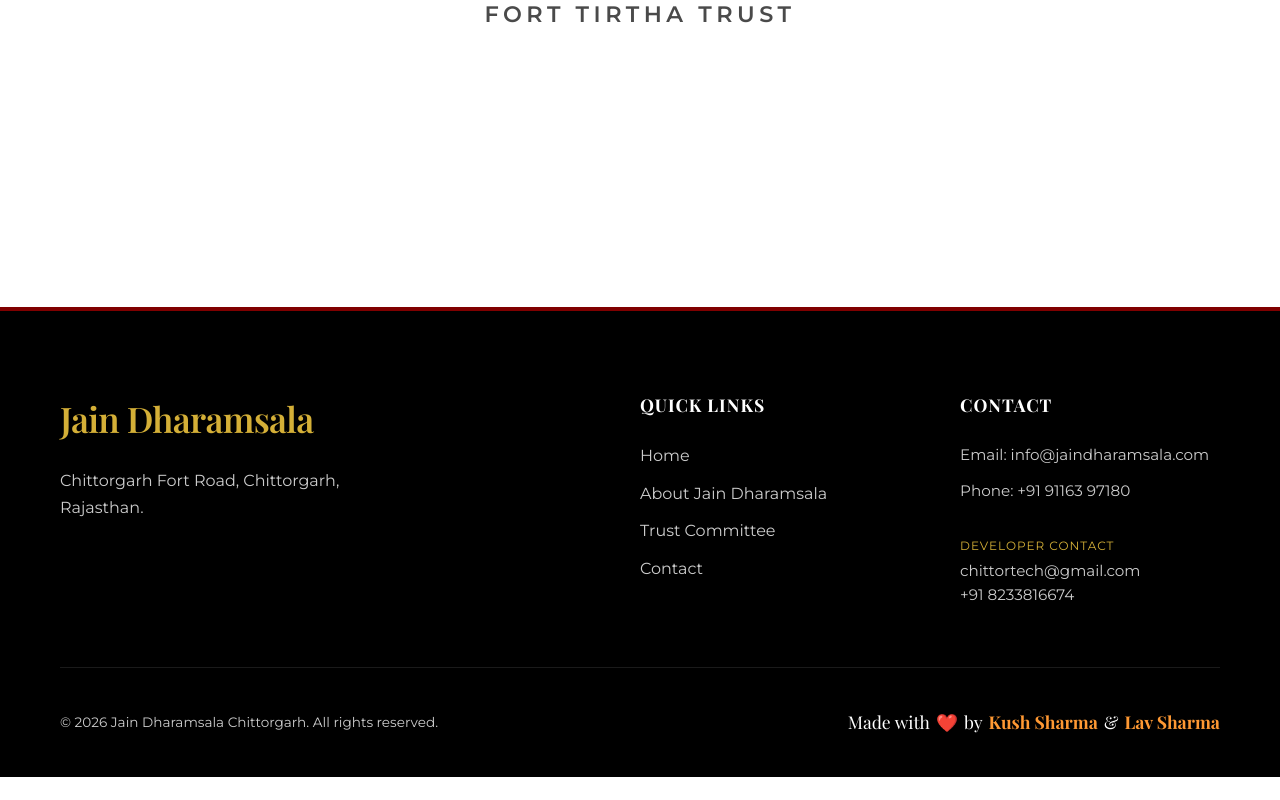
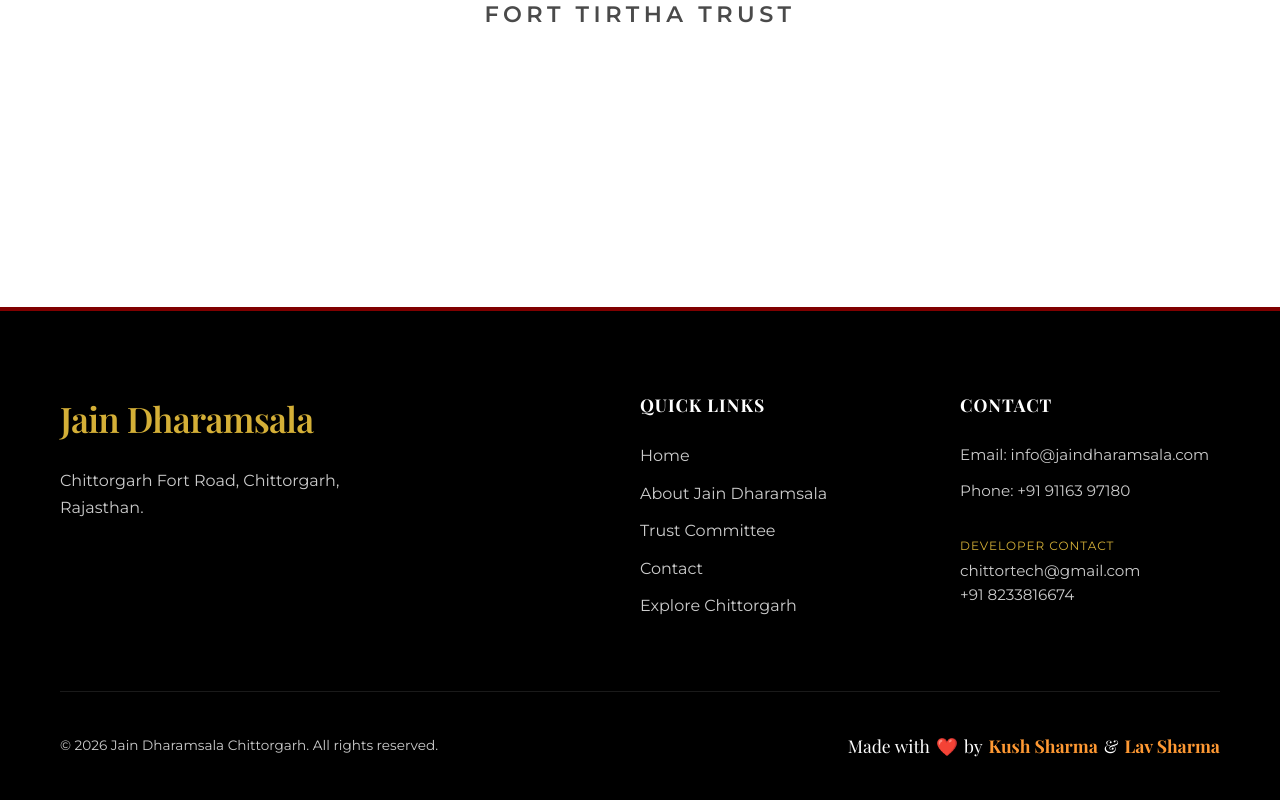
Before and after one commit to sharmakush2003/Jain-Dharamsala, a Next.js app: page /temple in a window 1280 px wide. Shown: the part 9449-10249 px from the top of the page. Before the commit the page ends 10226 px from the top, so only its background shows below. Built offline with nearby package versions, Linux system fonts and the light colour scheme.

Commit message:
feat: add external tourism links to navbar and footer

```diff
--- a/src/components/Footer.tsx
+++ b/src/components/Footer.tsx
@@ -24,6 +24,7 @@ const Footer = () => {
               <li><Link href="/about">{t('about_title')}</Link></li>
               <li><Link href="/trust-committee">{t('nav_trust')}</Link></li>
               <li><Link href="/contact">{t('nav_contact')}</Link></li>
+              <li><a href="https://chittorgarh-tourism-five.vercel.app/" target="_blank" rel="noopener noreferrer">{t('footer_tourism')}</a></li>
             </ul>
           </div>
 
--- a/src/components/LanguageProvider.tsx
+++ b/src/components/LanguageProvider.tsx
@@ -25,6 +25,7 @@ export const LanguageProvider = ({ children }: { children: React.ReactNode }) =>
       nav_trust: 'Trust Committee',
       nav_contact: 'Contact',
       nav_temple: 'The Temple',
+      nav_tourism: 'Chittorgarh Fort',
       nav_book: 'Enquire Now',
       hero_title: 'Experience Spiritual Serenity at the Heart of Chittorgarh',
       hero_sub: 'Welcome to Jain Dharamsala, where tradition meets comfort. Enjoy a peaceful stay with modern amenities and authentic Jain cuisine.',
@@ -38,6 +39,7 @@ export const LanguageProvider = ({ children }: { children: React.ReactNode }) =>
       amenities_title: 'Everything You Need',
       footer_address: 'Chittorgarh Fort Road, Chittorgarh, Rajasthan.',
       footer_contact: 'Contact',
+      footer_tourism: 'Explore Chittorgarh',
       footer_links: 'Quick Links',
       amenity_rooms: 'Spacious Rooms',
       amenity_ac: 'Air Conditioning',
@@ -157,6 +159,7 @@ export const LanguageProvider = ({ children }: { children: React.ReactNode }) =>
       nav_trust: 'ट्रस्ट समिति',
       nav_contact: 'संपर्क',
       nav_temple: 'मंदिर',
+      nav_tourism: 'चित्तौड़गढ़ किला',
       nav_book: 'पूछताछ करें',
       hero_title: 'चित्तौड़गढ़ के केंद्र में आध्यात्मिक शांति का अनुभव करें',
       hero_sub: 'जैन धर्मशाला में आपका स्वागत है, जहाँ परंपरा और आराम का मिलन होता है। आधुनिक सुविधाओं और प्रमाणिक जैन भोजन के साथ शांतिपूर्ण प्रवास का आनंद लें।',
@@ -170,6 +173,7 @@ export const LanguageProvider = ({ children }: { children: React.ReactNode }) =>
       amenities_title: 'आपकी ज़रूरत की हर चीज़',
       footer_address: 'चित्तौड़गढ़ किला रोड, चित्तौड़गढ़, राजस्थान।',
       footer_contact: 'संपर्क',
+      footer_tourism: 'चित्तौड़गढ़ घूमें',
       footer_links: 'त्वरित लिंक',
       amenity_rooms: 'हवादार कमरे',
       amenity_ac: 'वातानुकूलित',
--- a/src/components/Navbar.tsx
+++ b/src/components/Navbar.tsx
@@ -43,6 +43,7 @@ const Navbar = () => {
           <Link href="/temple" className={styles.link} onClick={() => setMenuOpen(false)}>{t('nav_temple')}</Link>
           <Link href="/trust-committee" className={styles.link} onClick={() => setMenuOpen(false)}>{t('nav_trust')}</Link>
           <Link href="/contact" className={styles.link} onClick={() => setMenuOpen(false)}>{t('nav_contact')}</Link>
+          <a href="https://chittorgarh-tourism-five.vercel.app/" className={styles.link} target="_blank" rel="noopener noreferrer" onClick={() => setMenuOpen(false)}>{t('nav_tourism')}</a>
           <Link href="/home#rooms" className={styles.link} onClick={() => setMenuOpen(false)}>{t('nav_rooms')}</Link>
           <Link href="/home#amenities" className={styles.link} onClick={() => setMenuOpen(false)}>{t('nav_amenities')}</Link>
           {!isAdmin && (
```
